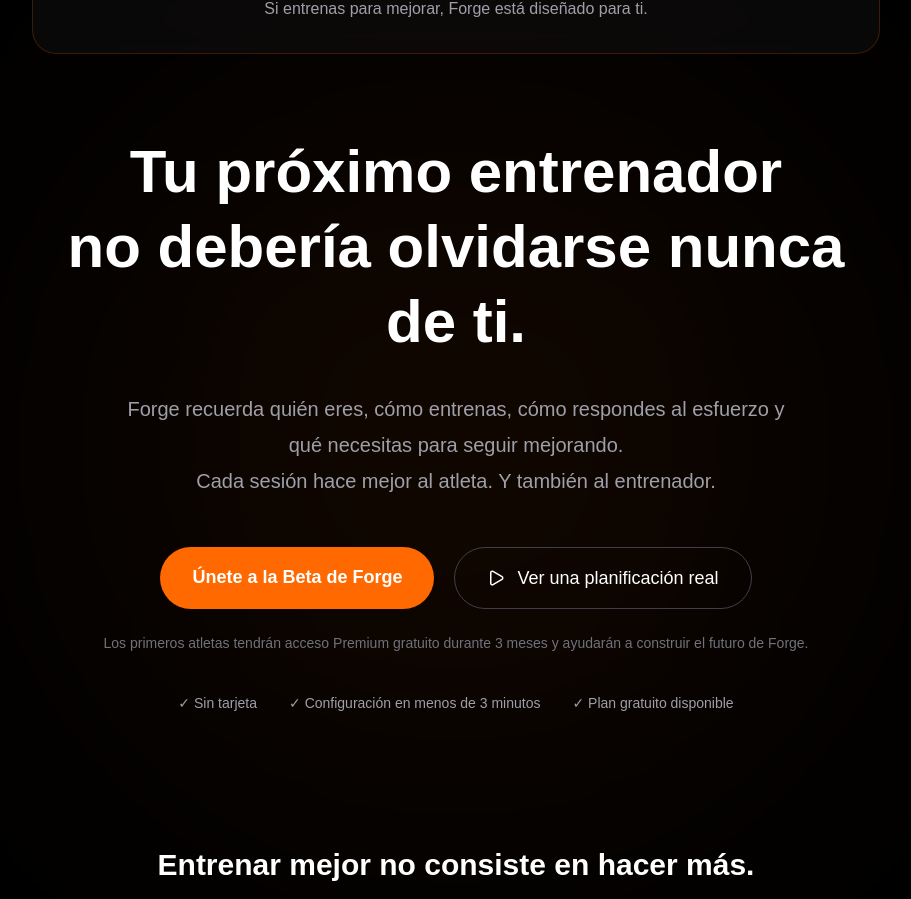
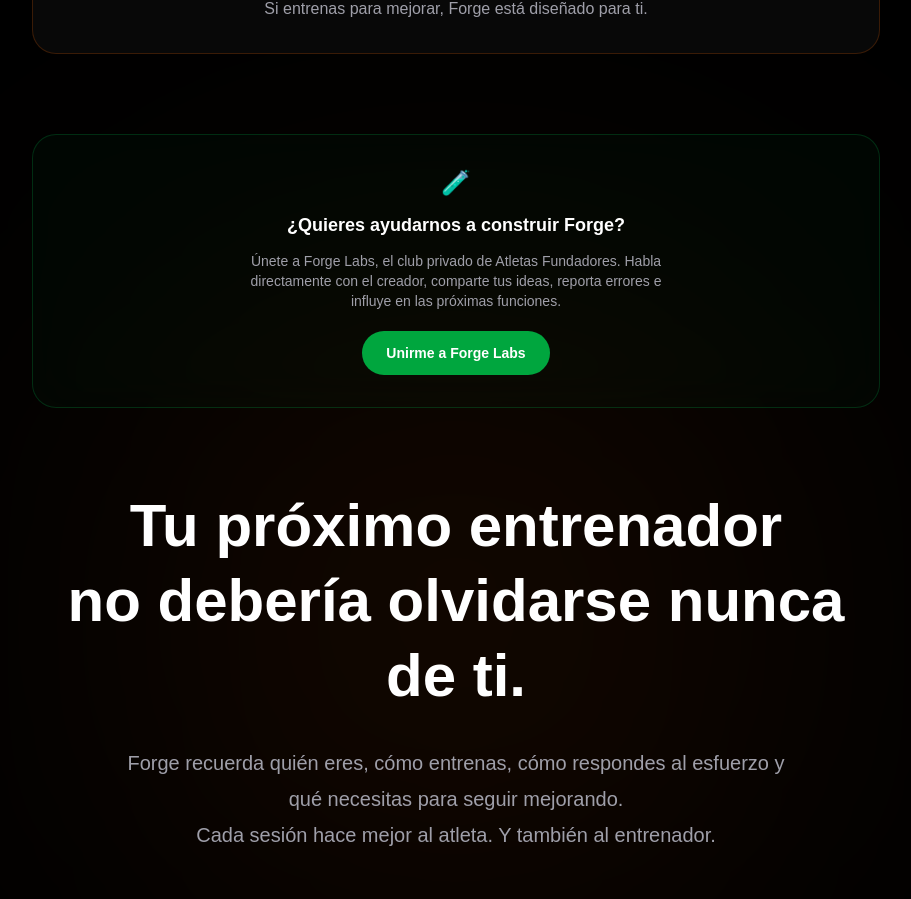
Before and after one commit to airanvlz-6/formapro, a Next.js app: page /v2 in a window 1280 px wide. Shown: the part 7340-8239 px from the top of the page, without its empty margins (184-1095 px from the left). Built offline with nearby package versions, Linux system fonts and the light colour scheme.

Commit message:
añadir Forge Labs a la landing antes del CTA final

```diff
--- a/components/CTAFinal.tsx
+++ b/components/CTAFinal.tsx
@@ -29,6 +29,24 @@ export default function CTAFinal() {
             ))}
           </div>
           <p className="mt-5 text-zinc-400">Si entrenas para mejorar, Forge está diseñado para ti.</p>
+        </motion.div>
+
+        {/* Forge Labs */}
+        <motion.div
+          initial={{ opacity: 0, y: 20 }}
+          whileInView={{ opacity: 1, y: 0 }}
+          viewport={{ once: true }}
+          transition={{ duration: 0.5 }}
+          className="mb-20 rounded-3xl border border-green-500/20 bg-green-500/[0.03] p-8 backdrop-blur-xl"
+        >
+          <span className="text-2xl">🧪</span>
+          <h3 className="mt-3 text-lg font-semibold text-white">¿Quieres ayudarnos a construir Forge?</h3>
+          <p className="mx-auto mt-3 max-w-md text-sm text-zinc-400">
+            Únete a Forge Labs, el club privado de Atletas Fundadores. Habla directamente con el creador, comparte tus ideas, reporta errores e influye en las próximas funciones.
+          </p>
+          <a href="https://t.me/forgeapp_es" target="_blank" rel="noopener noreferrer" className="mt-5 inline-block rounded-full bg-green-600 px-6 py-3 text-sm font-semibold text-white transition hover:scale-105 hover:bg-green-500">
+            Unirme a Forge Labs
+          </a>
         </motion.div>
 
         <motion.div
```
